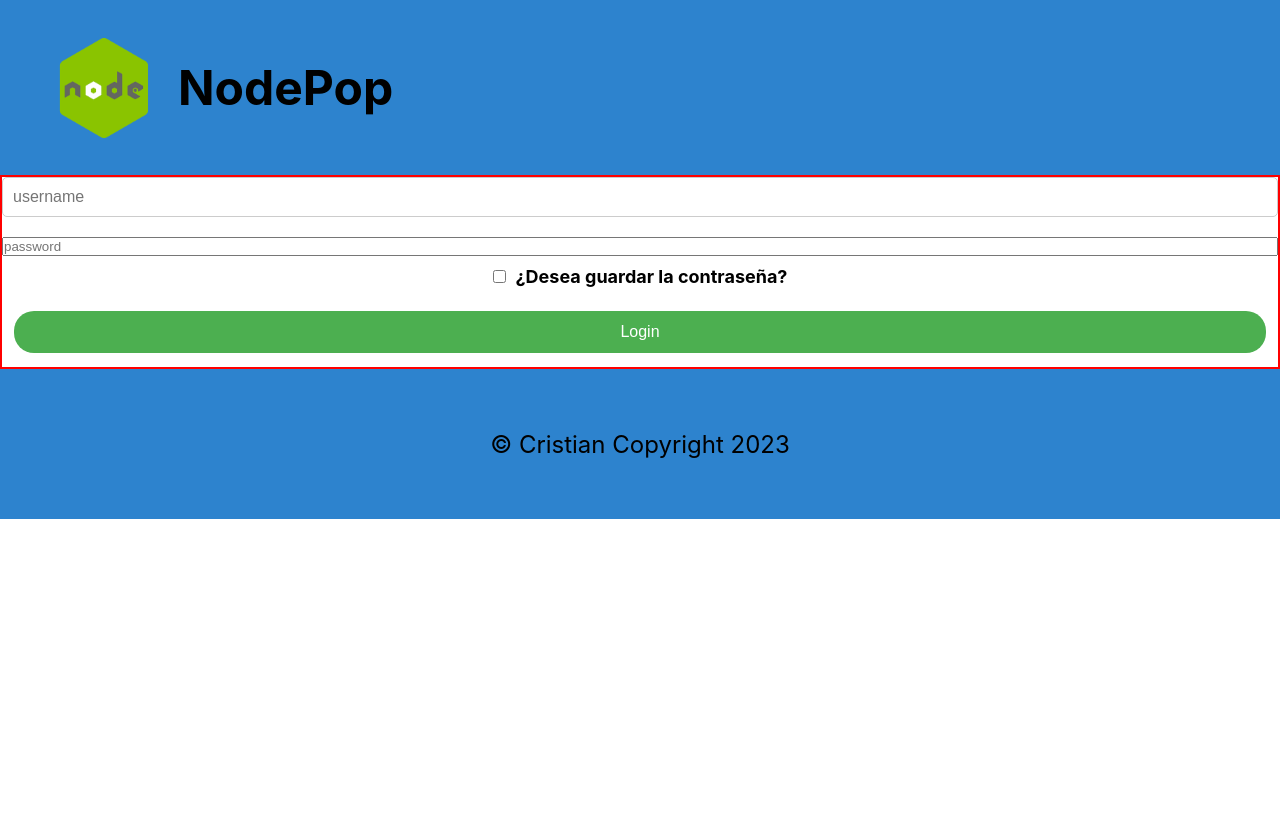
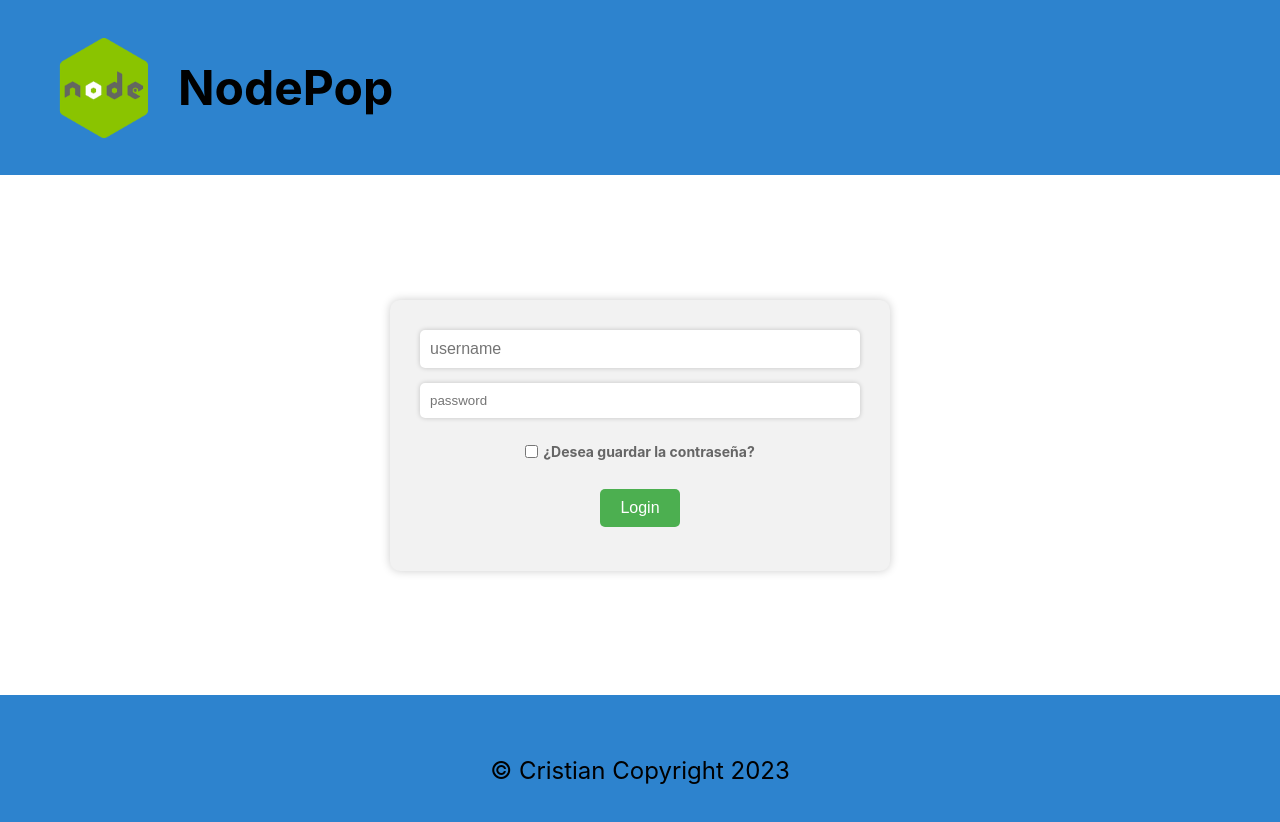
Before and after one commit to cristianchantada/proyecto-nodepop-react, a React (Create React App) app: page /login in a window 1280 px wide. Shown: the top 822 px of the page. Before the commit the page ends 800 px from the top, so only its background shows below. Built offline with nearby package versions, Linux system fonts and the light colour scheme.

Commit message:
Termino de das estilo CSS, salvo algún minidetallito a pulir

```diff
--- a/src/App.css
+++ b/src/App.css
@@ -9,19 +9,16 @@
   text-align: center;
 }
 
-.container.login {
-  border: 2px solid red;
-}
 
 img {
   height: 200px;
 }
 
 a:link {
-  color: #000000; /* Color normal del enlace */
-  text-decoration: none; /* Quita la subrayado del enlace */
+  color: #000000;
+  text-decoration: none;
 }
 
 a:visited {
-  color: #000000; /* Mantener el color del enlace después de ser clicado */
+  color: #000000;
 }
--- a/src/components/AdvertPage.jsx
+++ b/src/components/AdvertPage.jsx
@@ -5,6 +5,7 @@ import { useEffect, useState } from "react";
 import Confirm from './common/Confirm'
 import Button from "./common/Button";
 import Layout from "./common/Layout";
+import '../styles/AdvertPage.css'
 
 function AdvertDetail({isLogged, handleLogout, handleNewAdvertButton}){
 
--- a/src/components/AdvertsPage.jsx
+++ b/src/components/AdvertsPage.jsx
@@ -78,8 +78,9 @@ function AdvertsPage({handleLogout, isLogged, handleNewAdvertButton}) {
                   {adverts.map(advert => (
                     <li className="advertItem" key={advert.id}>
                       <Link to={`/adverts/${advert.id}`}>
-                        <h3><span>Se {advert.sale ? "vende": "compra"}:</span> {advert.name}</h3>
-                        <p>{advert.price}</p>
+                        <p>{advert.sale ? "Venta": "Compra"}</p>
+                        <h3> {advert.name}.</h3>
+                        <h4>Precio {advert.price} € .</h4>
                         {advert.photo? <img src={advert.photo} alt={'fotografía de' + advert.name} /> : <img src={placeholder} alt="Anuncio sin fotografía"/> }
                         <ul>
                           {advert.tags.map(tag =>
--- a/src/components/auth/LoginPage.jsx
+++ b/src/components/auth/LoginPage.jsx
@@ -1,6 +1,7 @@
 import { userLogin } from "../../api/service";
 import Layout from "../common/Layout";
 import { useNavigate } from "react-router-dom";
+import '../../styles/LoginPage.css'
 
 function LoginPage({handleLogin}){
 
--- /dev/null
+++ b/src/styles/AdvertPage.css
@@ -0,0 +1,65 @@
+.detailContainer {
+    display: flex;
+    flex-direction: column;
+    align-items: center;
+    justify-content: center;
+    background-color: #a0e6a1;
+    border-radius: 25px;
+    width: 500px;
+    height: 500px;
+    box-shadow: 2px 2px 4px grey;
+    margin: 20px auto 20px auto;
+
+}
+
+button {
+    background-color: #158117;
+}
+
+button:hover {
+    background-color: #c70e0e;
+}
+
+.detailContainer h3 {
+font-size: 20px;
+font-weight: bold;
+margin-top: 10px;
+}
+
+.detailContainer h3 span {
+font-size: 16px;
+font-weight: normal;
+}
+
+
+.detailContainer p {
+    font-size: 16px;
+    margin-top: 10px;
+  }
+
+  .detailContainer img {
+    border-radius: 25px;
+    width: 90%;
+    height: 200px;
+    object-fit: cover;
+    margin-top: 10px;
+  }
+
+  .detailContainer ul {
+    display: flex;
+    flex-wrap: wrap;
+    justify-content: center;
+    margin-top: 10px;
+    padding: 0;
+  }
+
+  .detailContainer li {
+    background-color: #f1f1f1;
+    border: 2px solid #222;
+    border-radius: 15px;
+    box-shadow: 2px 2px 4px rgba(0, 0, 0, 0.3);
+    padding: 10px;
+    margin: 10px;
+    font-size: 16px;
+    list-style: none;
+  }
--- a/src/styles/AdvertsPage.css
+++ b/src/styles/AdvertsPage.css
@@ -49,16 +49,23 @@ background-color: #4CAF50;
   color: black;
 }
 
+.advertItem p {
+  font-size: 16px;
+  font-weight: bold;
+}
+
   .advertItem h3 {
     font-size: 20px;
     font-weight: bold;
     margin-top: 10px;
   }
 
-  .advertItem h3 span {
+  .advertItem h4 {
     font-size: 16px;
-    font-weight: normal;
+    font-weight: bold;
+    margin-top: 10px;
   }
+
 
   .advertItem p {
     font-size: 16px;
@@ -118,10 +125,6 @@ background-color: #4CAF50;
         padding: 15px;
     }
 
-    .input-maxPrize-container {
-
-    }
-
 .title-checks-container {
     padding: 10px;
 }
@@ -145,105 +148,3 @@ background-color: #4CAF50;
     align-items: center;
     justify-content: center;
 }
-
-
-
-
-/* .container {
-    display: grid;
-    grid-template-columns: 1fr;
-    grid-gap: 1rem;
-  }
-
-  .adverts {
-    grid-template-columns: repeat(auto-fit, minmax(300px, 1fr));
-  }
-
-  .filterContainer {
-    grid-template-columns: 1fr;
-  }
-
-  .advertsList {
-    list-style: none;
-    display: grid;
-    grid-template-columns: repeat(auto-fit, minmax(300px, 1fr));
-    grid-gap: 1rem;
-  }
-
-  .advertItem {
-    border: 1px solid #ccc;
-    padding: 1rem;
-    display: flex;
-    flex-direction: column;
-  }
-
-  .advertItem h3 {
-    margin-top: 0;
-    color: #333;
-  }
-
-  .advertItem h3 span {
-    font-weight: normal;
-    color: #888;
-  }
-
-  .advertItem img {
-    max-width: 100%;
-    margin-bottom: 1rem;
-  }
-
-  .advertItem ul li {
-    display: inline-block;
-    margin-right: 0.5rem;
-    margin-bottom: 0.5rem;
-    padding: 0.25rem 0.5rem;
-    border-radius: 1rem;
-    font-size: 0.8rem;
-    color: #fff;
-    background-color: #007bff;
-  }
-
-  .filterContainer p {
-    margin: 0;
-    color: #333;
-  }
-
-  .filterContainer form {
-    display: grid;
-    grid-template-columns: repeat(2, 1fr);
-    grid-gap: 1rem;
-  }
-
-  .filterContainer label {
-    display: block;
-    color: #333;
-  }
-
-  .filterContainer input {
-    width: 100%;
-    box-sizing: border-box;
-    padding: 0.5rem;
-    border: 1px solid #ccc;
-  }
-
-  .filterContainer button {
-    grid-column: 1 / -1;
-    margin-top: 1rem;
-    background-color: #007bff;
-    color: #fff;
-    border: none;
-    padding: 0.5rem;
-    cursor: pointer;
-    transition: background-color 0.3s ease;
-  }
-
-  .filterContainer button:hover {
-    background-color: #0062cc;
-  }
-
-  .filterContainer a {
-    grid-column: 1 / -1;
-    text-align: center;
-    margin-top: 1rem;
-    color: #007bff;
-  } */
--- /dev/null
+++ b/src/styles/LoginPage.css
@@ -0,0 +1,59 @@
+.container.login {
+    display: flex;
+    flex-direction: column;
+    justify-content: center;
+    align-items: center;
+    height: 65vh;
+  }
+
+
+  #loginForm {
+    display: flex;
+    flex-direction: column;
+    justify-content: center;
+    align-items: center;
+    background-color: #f2f2f2;
+    padding: 30px;
+    border-radius: 10px;
+    box-shadow: 0 0 10px rgba(0, 0, 0, 0.2);
+    max-width: 500px;
+    width: 80%;
+  }
+
+
+  #loginForm input[type="text"],
+  #loginForm input[type="password"] {
+    width: 100%;
+    padding: 10px;
+    margin-bottom: 15px;
+    border: none;
+    border-radius: 5px;
+    box-shadow: 0 0 5px rgba(0, 0, 0, 0.2);
+  }
+
+
+  #loginForm label {
+    display: flex;
+    align-items: center;
+    margin-bottom: 15px;
+    font-size: 14px;
+    color: #666;
+  }
+
+  #loginForm input[type="checkbox"] {
+    margin-right: 5px;
+  }
+
+  #loginForm button[type="submit"] {
+    background-color: #4CAF50;
+    color: white;
+    padding: 10px 20px;
+    border: none;
+    border-radius: 5px;
+    cursor: pointer;
+    transition: all 0.3s ease;
+  }
+
+  #loginForm button[type="submit"]:hover {
+    background-color: #3e8e41;
+  }
```
Lines whose indentation alone changed are shown as unchanged.
